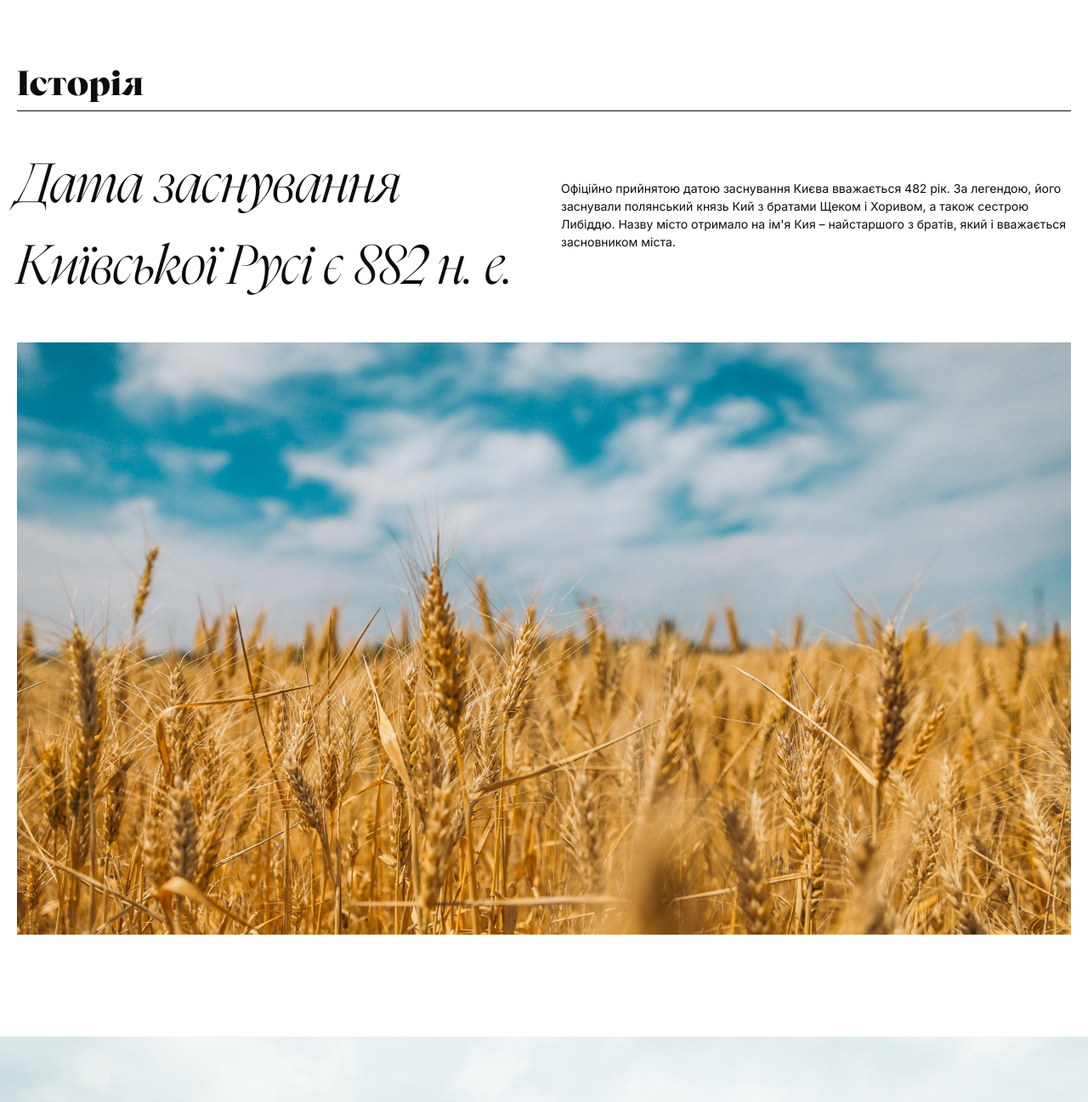
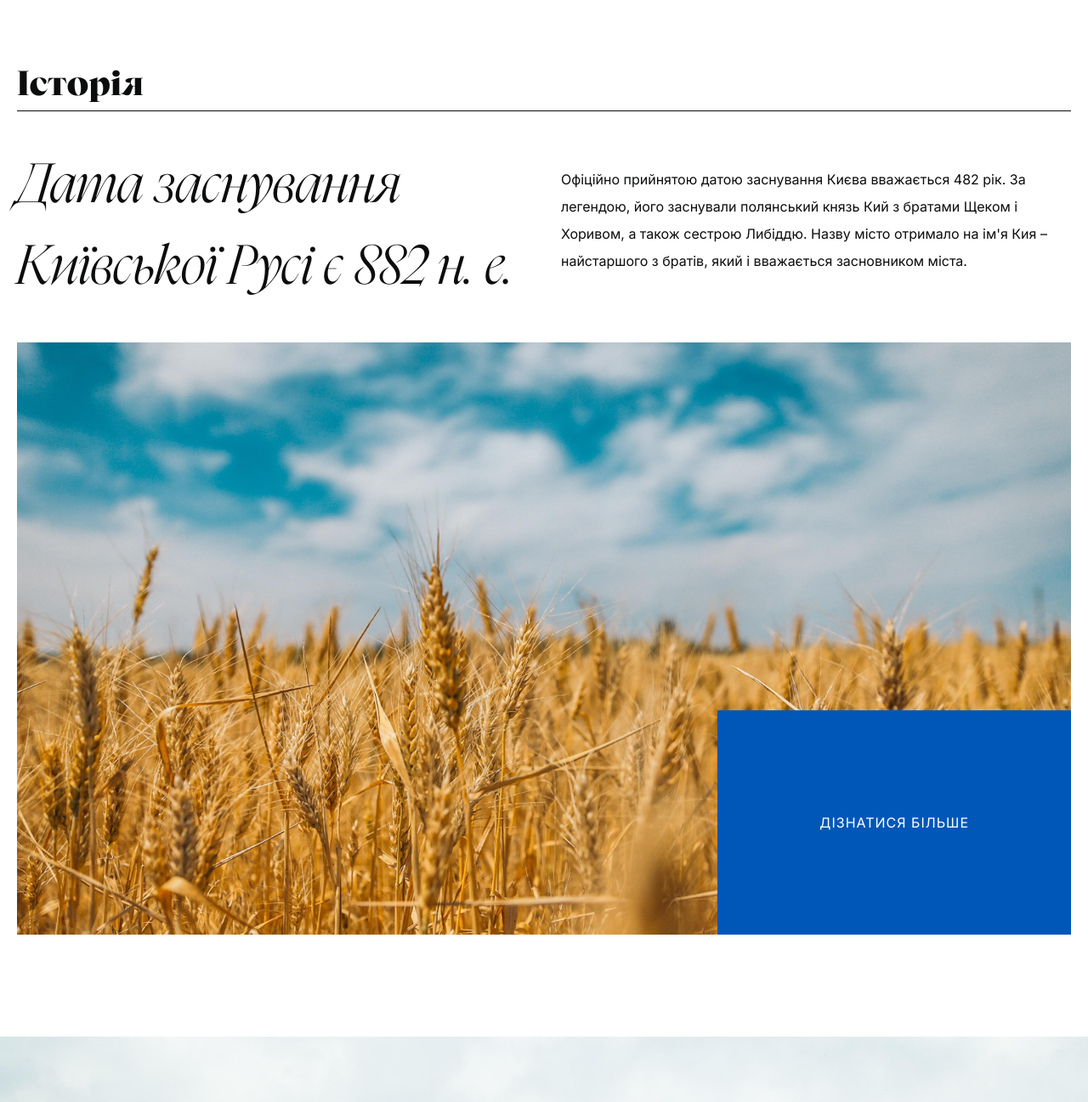
Before and after one commit to jedijsx/template-landing-ukraine, a website: page index.html in a window 1280 px wide. Shown: the part 850-2147 px from the top of the page at 85% size. Drawn offline with Linux system fonts and the light colour scheme.

Commit message:
Update section

```diff
--- a/index.html
+++ b/index.html
@@ -1,5 +1,5 @@
 <!DOCTYPE html>
-<html lang="en">
+<html lang="uk">
 
 <head>
   <meta charset="UTF-8">
@@ -82,13 +82,16 @@
             <p class="history__text history__text--strong">
               Дата заснування Київської Русі є 882 н. е.
             </p>
-            <p class="history__text">
+            <p class="history__text history__text--description">
               Офіційно прийнятою датою заснування Києва вважається 482 рік. За легендою, його заснували полянський князь
               Кий з братами Щеком і Хоривом, а також сестрою Либіддю. Назву місто отримало на ім'я Кия – найстаршого з
               братів, який і вважається засновником міста.
             </p>
           </div>
-          <img class="history__image" src="src/images/history-image-1.jpg" alt="image">
+          <div class="history__container">
+            <a class="button button--strong" href="#">Дізнатися більше</a>
+            <img class="history__image" src="src/images/history-image-1.jpg" alt="image">
+          </div>
         </div>
       </div>
     </section>
--- a/src/css/style.css
+++ b/src/css/style.css
@@ -41,7 +41,7 @@ html {
 body {
     font-family: 'Inter', sans-serif;
     font-weight: 400;
-    font-size: 14px;
+    font-size: 16px;
     color: var(--color-font-dark);
 }
 
@@ -147,7 +147,7 @@ body {
 
 .history__text {
     flex-basis: 600px;
-    padding-top: 40px;
+    padding-top: 24px;
     margin-bottom: 40px;
 }
 
@@ -155,6 +155,10 @@ body {
     font-family: 'Nyght Serif Italic';
     font-size: 64px;
     padding: 0;
+}
+
+.history__text--description {
+    line-height: 2;
 }
 
 .history__image {
@@ -196,6 +200,8 @@ body {
 .button {
     background-color: var(--main-blue);
     color: var(--color-font-light);
+    text-transform: uppercase;
+    letter-spacing: 1px;
     padding: 24px 48px;
     display: inline-block;
     margin-top: 40px;
@@ -205,3 +211,14 @@ body {
 .button:hover {
     background-color: var(--main-yellow);
 }
+
+.history__container {
+    position: relative;
+}
+
+.button--strong {
+    position: absolute;
+    right: 0;
+    bottom: 0;
+    padding: 120px;
+}
```
